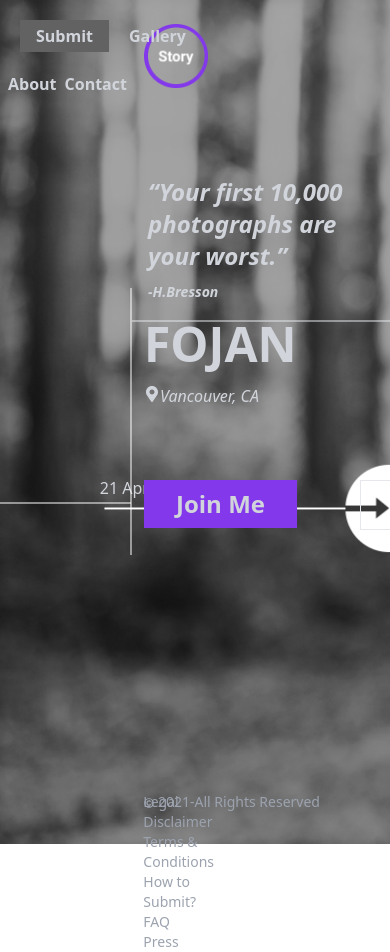
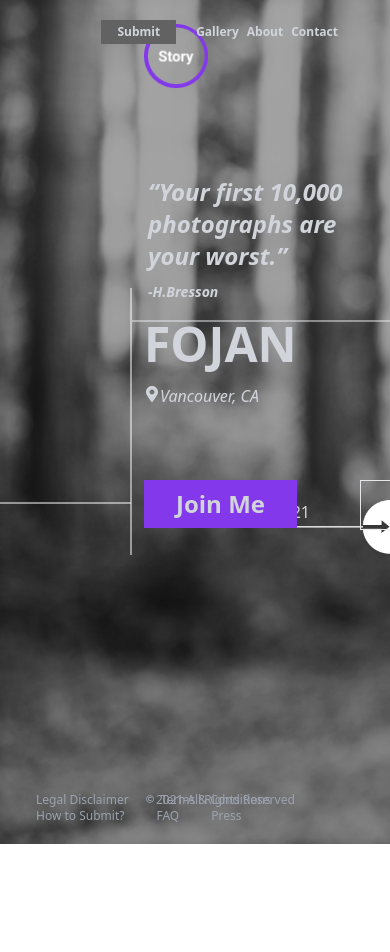
Before and after one commit to fojanb/Fojan-Portfolio, a React (Create React App) app: page / in a window 390 px wide. Shown: the top 952 px of the page. After the commit the page ends 844 px from the top, so only its background shows below. Built offline with nearby package versions, Linux system fonts and the light colour scheme.

Commit message:
Responsive

```diff
--- a/src/components/Footer/Footer.js
+++ b/src/components/Footer/Footer.js
@@ -1,10 +1,13 @@
 import React from "react";
-import {FaRegCopyright} from "react-icons/fa";
+import { FaRegCopyright } from "react-icons/fa";
 const Footer = () => {
   return (
-    <div className="flex-row w-full h-12 absolute bottom-1 text-gray-400 justify-center items-center text-sm">
-      <div className="inline-block ml-36"><FaRegCopyright className="inline-block pr-1"/>2021-All Rights Reserved</div>
-      <div className="inline-block ml-96 absolute right-44">
+    <div className="flex-row w-full h-12 absolute bottom-1 text-gray-400 justify-center items-center text-sm xl:w-screen">
+      <div className="inline-block ml-36 absolute xl:text-xs xl:ml-18 xl:mr-20">
+        <FaRegCopyright className="inline-block pb-1" />
+        2021-All Rights Reserved
+      </div>
+      <div className="inline-block ml-96 absolute right-44 xl:right-24 xl:text-xs lg:ml-1">
         <div className="inline-block ml-8">Legal Disclaimer</div>
         <div className="inline-block ml-8">Terms & Conditions</div>
         <div className="inline-block ml-8">How to Submit?</div>
--- a/src/components/Header/Header.js
+++ b/src/components/Header/Header.js
@@ -7,17 +7,17 @@ const Header = () => {
       <div className="inline-block absolute top-8 left-36 -mt-2">
         <img src={circle} alt="" className="w-16 h-16" />
       </div>
-      <div className="flex-row absolute right-0 p-1 justify-center items-center	mr-36 xl:right-2 lg:right-8 lgg:right-2">
-        <button className="inline-block m-8 text-gray-300 font-bold text-base	bg-primary px-4 py-1 xl:m-4 lg:m-2">
+      <div className="flex-row absolute right-0 p-1 justify-center items-center	mr-36 xl:mr-20 lg:mr-16 lgg:mr-11 md:mr-8 sm:mr-0 sm:mr-0">
+        <button className="inline-block m-8 text-gray-300 font-bold text-base	bg-primary px-4 py-1 xl:m-4 lg:m-2 sm:text-xs">
           Submit
         </button>
-        <div className="inline-block m-8 text-gray-300 font-bold text-base xl:m-4 lg:m-1 lgg:m-1">
+        <div className="inline-block m-8 text-gray-300 font-bold text-base xl:m-4 lg:m-1 lgg:m-1 sm:text-xs sm:m-0">
           Gallery
         </div>
-        <div className="inline-block m-8 text-gray-300 font-bold text-base xl:m-4 lg:m-1 lgg:m-1">
+        <div className="inline-block m-8 text-gray-300 font-bold text-base xl:m-4 lg:m-1 lgg:m-1 sm:text-xs sm:m-0">
           About
         </div>
-        <div className="inline-block m-8 text-gray-300 font-bold text-base xl:m-4 lg:m-1 lgg:m-1">
+        <div className="inline-block m-8 text-gray-300 font-bold text-base xl:m-4 lg:m-1 lgg:m-1 sm:text-xs sm:m-0">
           Contact
         </div>
       </div>
--- a/src/containers/App.js
+++ b/src/containers/App.js
@@ -8,13 +8,13 @@ function App() {
   return (
     <div>
       <Header/>
-      <div className="text-gray-300 absolute right-48 bottom-96 -mb-10">
+      <div className="text-gray-300 absolute right-48 bottom-96 -mb-10 camera:right-20 camera:-mb-16">
         21 April 2021
       </div>
       <img
         src={ArrowRight}
         alt="Arrow Right"
-        className="absolute right-0 bottom-72 w-72"
+        className="absolute right-0 bottom-72 w-72 camera:w-44"
       />
       <img
         src={cross}
@@ -24,14 +24,14 @@ function App() {
       <article className="border-b-2 border-opacity-50 text-gray-300 italic absolute top-40 text-2xl	left-36 font-bold p-4 -ml-3">
         “Your first 10,000 photographs are your worst.”
         <br />
-        <span className="text-sm	">-H.Bresson</span>
+        <span className="text-sm">-H.Bresson</span>
       </article>
       <div className="text-5xl text-gray-300 absolute left-36 top-80 font-bold">
         <span className="inline-block">FOJAN</span>
         <img
           src={camera}
           alt="Camera Icon"
-          className="absolute left-96 ml-40 -bottom-24 w-96 camera:hidden"
+          className="absolute left-96 ml-40 -bottom-24 w-96 camera:w-40 camera:-bottom-28 remove:hidden"
         />
       </div>
       <div className="text-base text-gray-300 absolute left-36 top-96">
--- a/tailwind.config.js
+++ b/tailwind.config.js
@@ -24,6 +24,7 @@ module.exports = {
         'xl': {'max': '1200px'},
         // => @media (max-width: 1200px) { ... }
         'camera': {'max': '1155px'},
+        'remove': {'max': '1038px'},
 
         'lg': {'max': '916px'},
         // => @media (max-width: 960px) { ... }
```
